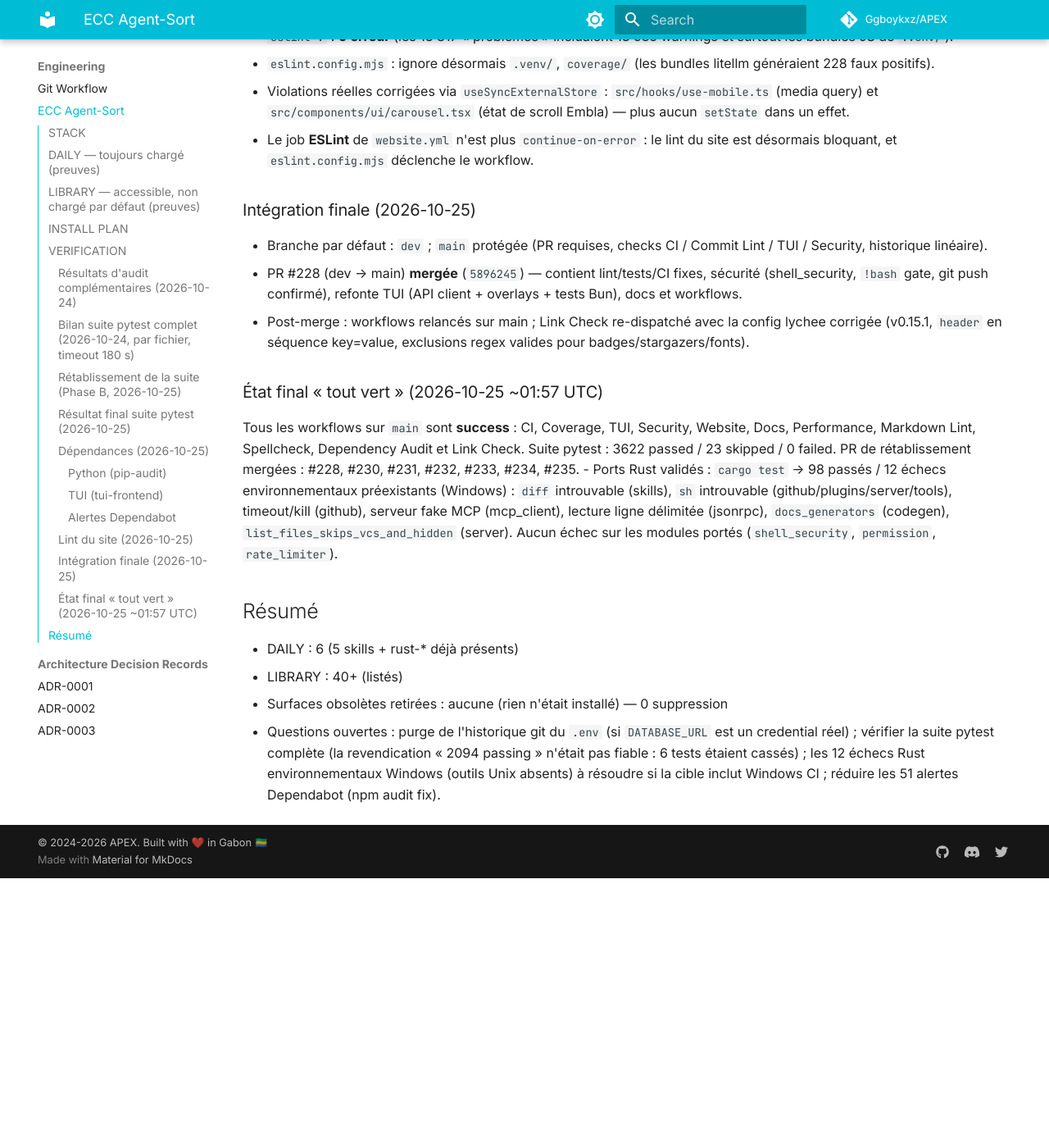
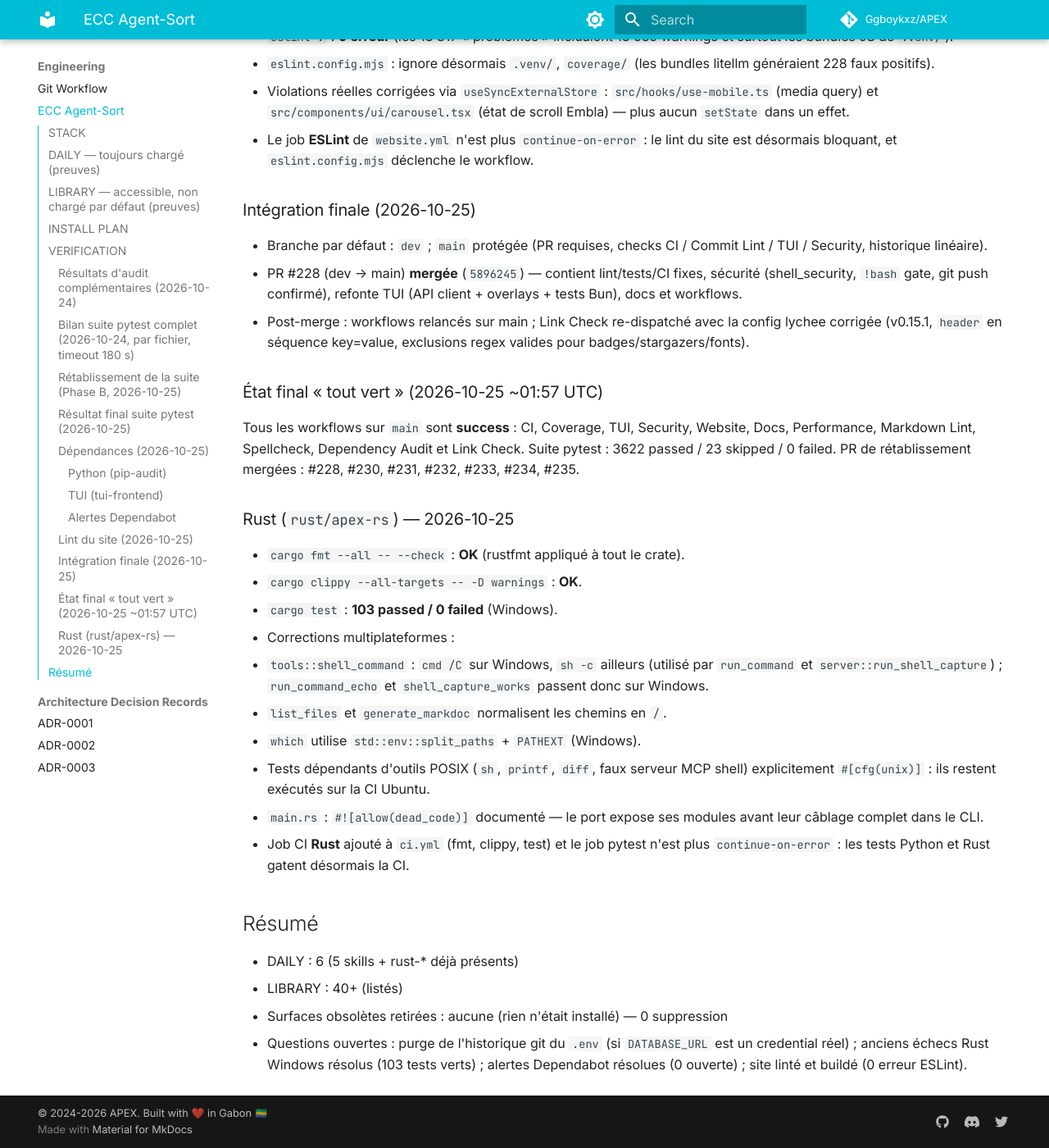
Before and after one commit to Ggboykxz/APEX, an MkDocs documentation site: the page built from docs/ecc-agent-sort.md, in a window 1280 px wide and 1400 px high, scrolled down 5428 px. Shown: the whole window at 82% size. Built offline with MkDocs 1.6.1 and Material for MkDocs 9.7.7, drawn with Linux system fonts in a browser that asks for light colours; comment, search, counter and statistics services are not loaded; the version menu is left out; before the commit the page ends 6499 px from its top, so only the background shows below that.

Commit message:
ci: gate pytest, add Rust job and document green Rust baseline

```diff
--- a/docs/ecc-agent-sort.md
+++ b/docs/ecc-agent-sort.md
@@ -200,12 +200,23 @@ Tous les workflows sur `main` sont **success** : CI, Coverage, TUI, Security,
 Website, Docs, Performance, Markdown Lint, Spellcheck, Dependency Audit et
 Link Check. Suite pytest : 3622 passed / 23 skipped / 0 failed. PR de
 rétablissement mergées : #228, #230, #231, #232, #233, #234, #235.
-- Ports Rust validés : `cargo test` → 98 passés / 12 échecs environnementaux
-  préexistants (Windows) : `diff` introuvable (skills), `sh` introuvable
-  (github/plugins/server/tools), timeout/kill (github), serveur fake MCP
-  (mcp_client), lecture ligne délimitée (jsonrpc), `docs_generators` (codegen),
-  `list_files_skips_vcs_and_hidden` (server). Aucun échec sur les modules
-  portés (`shell_security`, `permission`, `rate_limiter`).
+### Rust (`rust/apex-rs`) — 2026-10-25
+
+- `cargo fmt --all -- --check` : **OK** (rustfmt appliqué à tout le crate).
+- `cargo clippy --all-targets -- -D warnings` : **OK**.
+- `cargo test` : **103 passed / 0 failed** (Windows).
+- Corrections multiplateformes :
+  - `tools::shell_command` : `cmd /C` sur Windows, `sh -c` ailleurs (utilisé
+    par `run_command` et `server::run_shell_capture`) ; `run_command_echo` et
+    `shell_capture_works` passent donc sur Windows.
+  - `list_files` et `generate_markdoc` normalisent les chemins en `/`.
+  - `which` utilise `std::env::split_paths` + `PATHEXT` (Windows).
+- Tests dépendants d'outils POSIX (`sh`, `printf`, `diff`, faux serveur MCP
+  shell) explicitement `#[cfg(unix)]` : ils restent exécutés sur la CI Ubuntu.
+- `main.rs` : `#![allow(dead_code)]` documenté — le port expose ses modules
+  avant leur câblage complet dans le CLI.
+- Job CI **Rust** ajouté à `ci.yml` (fmt, clippy, test) et le job pytest n'est
+  plus `continue-on-error` : les tests Python et Rust gatent désormais la CI.
 
 ## Résumé
 
@@ -213,7 +224,6 @@ rétablissement mergées : #228, #230, #231, #232, #233, #234, #235.
 - LIBRARY : 40+ (listés)
 - Surfaces obsolètes retirées : aucune (rien n'était installé) — 0 suppression
 - Questions ouvertes : purge de l'historique git du `.env` (si `DATABASE_URL`
-  est un credential réel) ; vérifier la suite pytest complète (la revendication
-  « 2094 passing » n'était pas fiable : 6 tests étaient cassés) ; les 12
-  échecs Rust environnementaux Windows (outils Unix absents) à résoudre si la
-  cible inclut Windows CI ; réduire les 51 alertes Dependabot (npm audit fix).
+  est un credential réel) ; anciens échecs Rust Windows résolus (103 tests
+  verts) ; alertes Dependabot résolues (0 ouverte) ; site linté et buildé
+  (0 erreur ESLint).
```
Also changed, not shown: AGENTS.md (+1 -1 lines), 1 other file.
